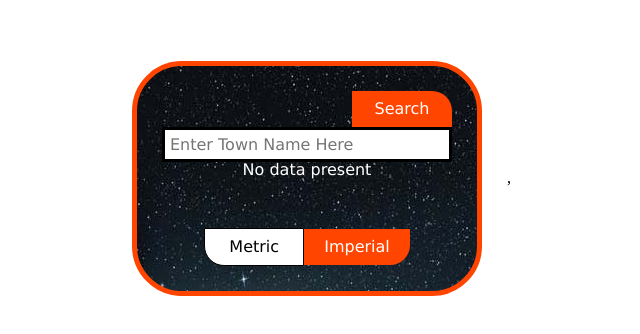
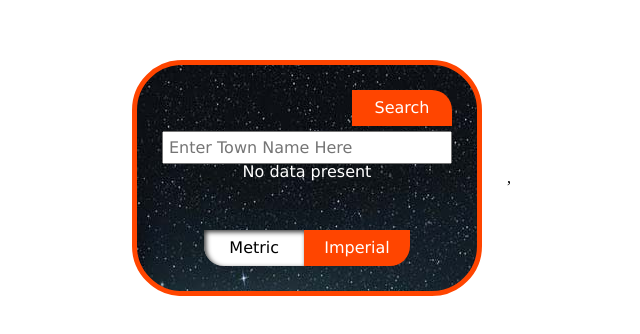
Before and after one commit to Jason-Smith-Code/open-weather, a React (Create React App) app: page / in a window 1280 px wide. Shown: the part 222-556 px from the top of the page, without its empty margins (331-971 px from the left). Built offline with nearby package versions, Linux system fonts and the light colour scheme; no server answers.

Commit message:
remove code which wasn't being used, applied some tweaks to css

```diff
--- a/src/app/App.css
+++ b/src/app/App.css
@@ -18,6 +18,9 @@ p, button, input {
   font-family: 'Verdana';
   line-height: 1;
   font-size: 16px;
+}
+
+p, button {
   color: white;
 }
 
@@ -100,15 +103,27 @@ button:hover {
 input {
   width: 100%;
   padding: 5px;
-  border: 3px solid black;
+  margin-top:5px;
+  color: black;
+}
+
+input:focus {
+  outline: none;
 }
 
 .Border {
-  border: 1px solid black;
   background-color: white;
   color: black;
+  -webkit-box-shadow: inset 1px 1px 10px #333;
+  -moz-box-shadow: inset 1px 1px 10px #333;
+  box-shadow: inset 2px 2px 5px #333;
 }
 
 .hide {
   display:none
 }
+
+.Error-Message {
+  margin-top: 25px;
+  color: orangered;
+}
--- a/src/components/MeasurementTypeToggle.jsx
+++ b/src/components/MeasurementTypeToggle.jsx
@@ -1,6 +1,5 @@
 import { useDispatch, useSelector } from "react-redux"
 import { changeUnitTypeToMetric, changeUnitTypeToImperial } from "../features/resultSlice";
-import { useEffect } from "react";
 
 export const MeasurementTypeToggle = () => {
     const unit = useSelector((state) => state.weather.unit);
@@ -15,10 +14,6 @@ export const MeasurementTypeToggle = () => {
         dispatch(changeUnitTypeToImperial());
     }
 
-    useEffect(() =>{
-        console.log("The effect has been used")
-    },[])
-
     return(
         <div id="UnitTypeButtonsContainer">
             <button className={unit === "metric" ? "Border" : "NoBorder"} id="MetricButton" onClick={changeToMetric}>Metric</button>
--- a/src/components/Result.jsx
+++ b/src/components/Result.jsx
@@ -10,7 +10,6 @@ export const Result = () => {
     const reduxData = useSelector((state) => state.weather.data);
     const search = useSelector((state) => state.weather.search);
     const containsError = useSelector((state) => state.weather.hasError);
-    console.log(containsError)
     const dispatch = useDispatch();
 
     const key = "9c386e0118890725b196ccbcd09691e5";
@@ -38,7 +37,7 @@ export const Result = () => {
 
     return (
         <div>
-            {containsError ? <p>We could not find any data for the location, try again</p> : <p></p>}
+            {containsError ? <p className="Error-Message">We could not find any data for that location, try again</p> : <p></p>}
             {reduxData.length === 0 ?
             <p> No data present</p>  :
             <div>
--- a/src/components/Search.jsx
+++ b/src/components/Search.jsx
@@ -4,10 +4,7 @@ import { useDispatch } from "react-redux";
 import { changeSearch } from "../features/resultSlice";
 
 export const Search = () => {
-    // const reduxSearch = useSelector((state) => state.weather.search);
-
     const dispatch = useDispatch();
-
     const [location, setLocation] = useState('');
 
     const handleChange = (e) => {
@@ -21,9 +18,7 @@ export const Search = () => {
     const onSubmit = (e) => {
         e.preventDefault();
         setLocation(e.target.value);
-        dispatch(changeSearch(location))
-        console.log(location)
-        console.log("Form submitted")
+        dispatch(changeSearch(location));
     }
 
     return (
--- a/src/features/resultSlice.js
+++ b/src/features/resultSlice.js
@@ -1,4 +1,4 @@
-import { createSlice } from '@reduxjs/toolkit'
+import { createSlice } from '@reduxjs/toolkit';
 
 export const resultSlice = createSlice({
   name: 'weather',
@@ -12,7 +12,6 @@ export const resultSlice = createSlice({
   reducers: {
     addData: (state, action) => {
         state.data = action.payload;
-        console.log("data has been updated");
     },
     changeSearch: (state, action) => {
         state.search = action.payload
--- a/src/utilities/changeDegree.js
+++ b/src/utilities/changeDegree.js
@@ -4,9 +4,7 @@ export const ChangeDegree = () => {
     const currentUnit = useSelector((state) => state.weather.unit);
 
     const elements = document.getElementsByClassName('degrees');
-    let l = elements.length;
-    console.log("changing Degree")
-    for (let i = 0; i < l; i++) {
+    for (let i = 0; i < elements.length; i++) {
         if (currentUnit === 'metric') {
             elements[i].innerHTML = "&#8451;";
         } else if (currentUnit === 'imperial') {
```
Also changed, not shown: src/utilities/getWeatherImage.js (added, +8 -0 lines).
